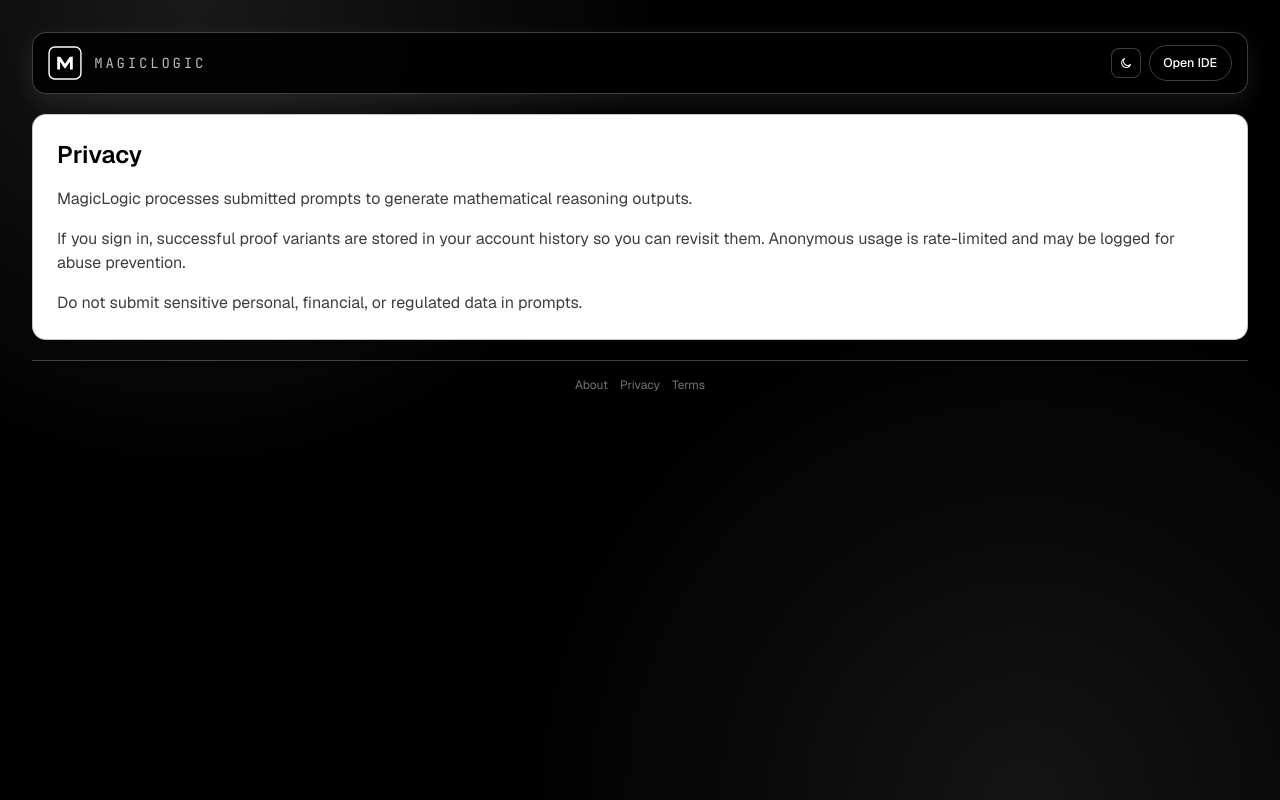
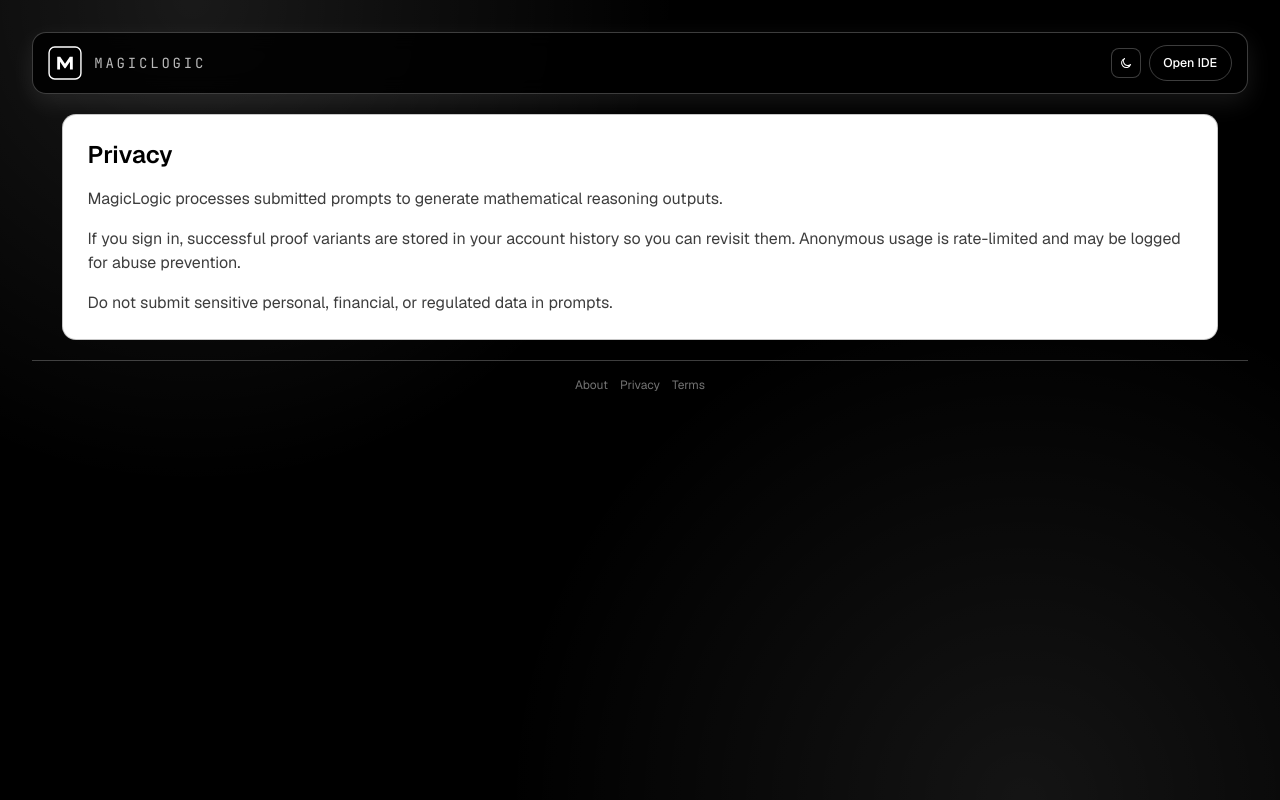
Before and after one commit to Shiv-Kiran/logic-magic, a Next.js app: page /privacy in a window 1280 px wide. Built offline with nearby package versions, Linux system fonts and the light colour scheme; no server answers.

Commit message:
refactor(ui): widen sticky IDE bar and align privacy/terms panel width with about

```diff
--- a/src/app/globals.css
+++ b/src/app/globals.css
@@ -81,6 +81,11 @@ body {
   background: var(--marketing-panel-bg);
   color: var(--marketing-panel-fg);
   border-radius: 14px;
+}
+
+.marketing-panel--about-width {
+  width: 95%;
+  margin-inline: auto;
 }
 
 .marketing-panel .text-white,
@@ -362,9 +367,15 @@ body {
     font-size: 1rem;
   }
 
+  .marketing-panel--about-width {
+    width: 100%;
+  }
+
   .ide-topbar {
     top: 0.45rem;
     padding: 0.62rem 0.7rem;
+    width: 100%;
+    margin-left: 0;
   }
 
   .ide-topbar-right {
@@ -527,6 +538,8 @@ button.primary:disabled {
   backdrop-filter: blur(10px);
   padding: 0.78rem 0.95rem;
   box-shadow: 0 8px 24px color-mix(in srgb, var(--fg) 9%, transparent);
+  width: calc(100% + 1.5rem);
+  margin-left: -0.75rem;
 }
 
 .ide-topbar-right {
--- a/src/app/privacy/page.tsx
+++ b/src/app/privacy/page.tsx
@@ -22,7 +22,7 @@ export default function PrivacyPage() {
           </div>
         </header>
 
-        <article className="marketing-panel space-y-4 p-6">
+        <article className="marketing-panel marketing-panel--about-width space-y-4 p-6">
           <h1 className="text-2xl font-semibold text-white">Privacy</h1>
           <p className="text-zinc-300">
             MagicLogic processes submitted prompts to generate mathematical reasoning outputs.
--- a/src/app/terms/page.tsx
+++ b/src/app/terms/page.tsx
@@ -22,7 +22,7 @@ export default function TermsPage() {
           </div>
         </header>
 
-        <article className="marketing-panel space-y-4 p-6">
+        <article className="marketing-panel marketing-panel--about-width space-y-4 p-6">
           <h1 className="text-2xl font-semibold text-white">Terms</h1>
           <p className="text-zinc-300">
             MagicLogic is provided as-is for educational and productivity use. Generated proofs are model outputs
```
